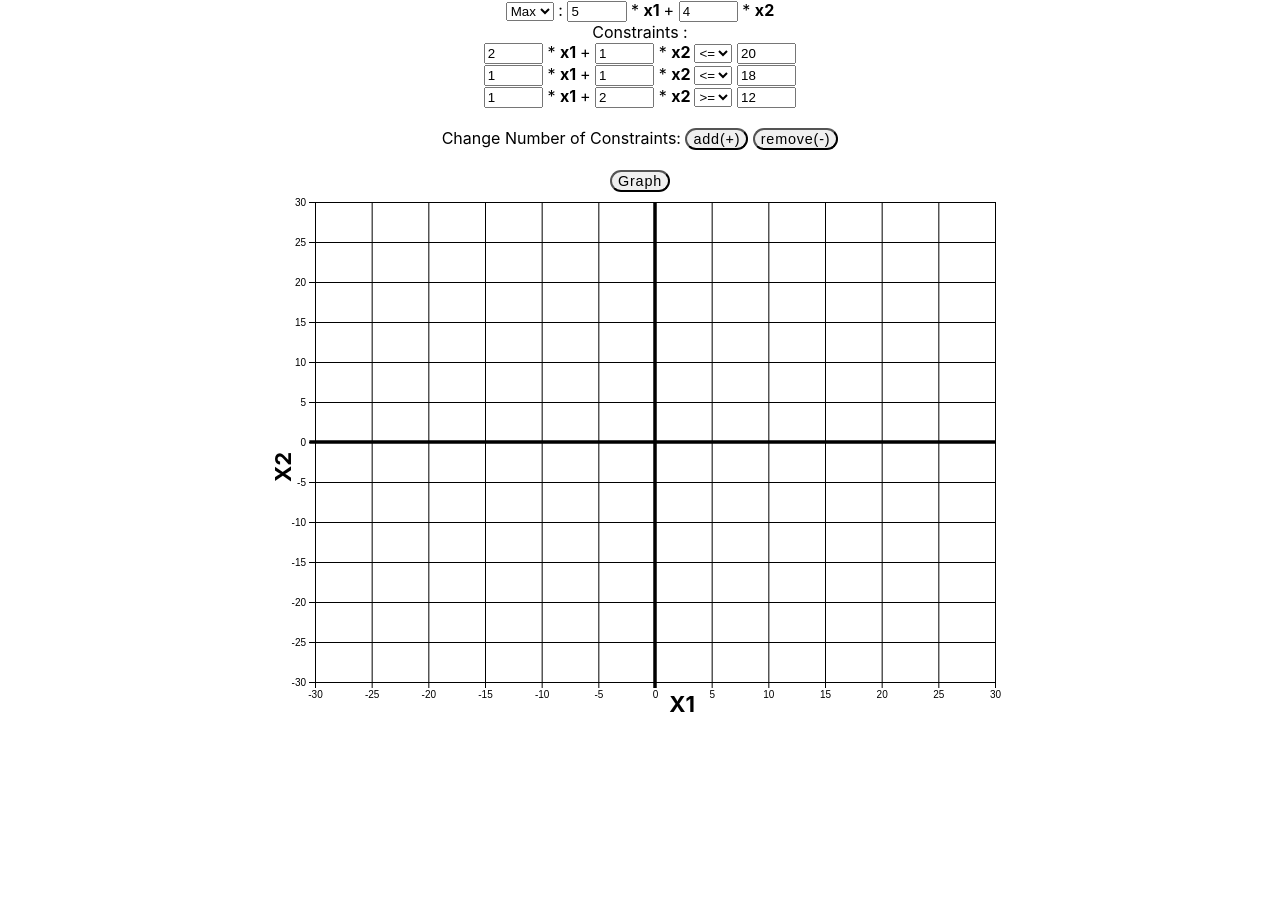
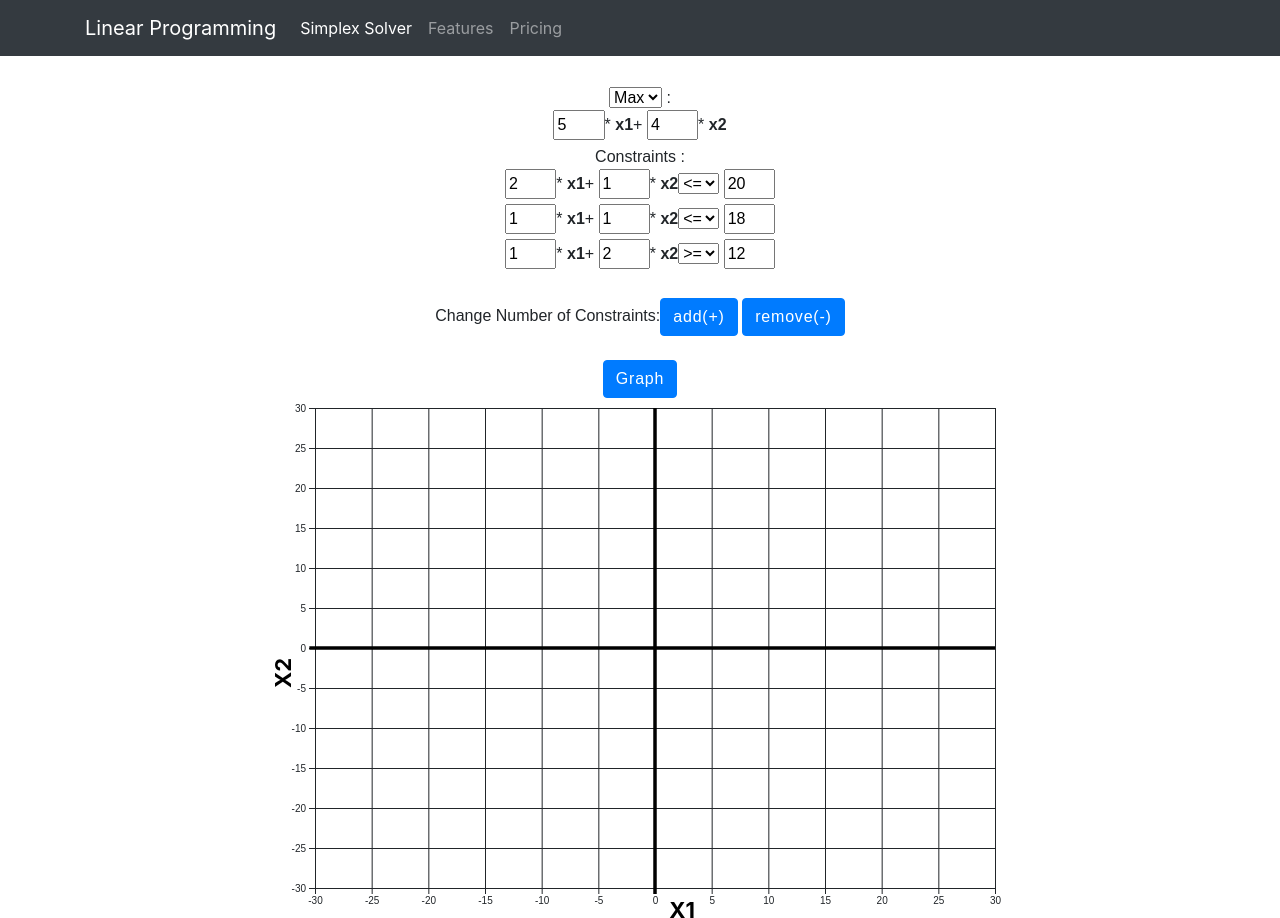
Before and after one commit to samkim130/SimplexVisualizer, a React (Create React App) app: page / in a window 1280 px wide. Before the commit the page ends 800 px from the top, so only its background shows below. Built offline with nearby package versions, Linux system fonts and the light colour scheme.

Commit message:
incorporating hooks and useContext

```diff
--- a/package.json
+++ b/package.json
@@ -4,10 +4,12 @@
   "private": true,
   "dependencies": {
     "@testing-library/user-event": "^7.2.1",
-    "bootstrap": "^4.5.2",
+    "boostrap": "^2.0.0",
+    "bootstrap": "^4.5.3",
     "d3": "5.16.0",
     "d3-scale": "3.2.1",
     "eslint-plugin-react-hooks": "^4.1.2",
+    "jquery": "^3.5.1",
     "p5": "^1.1.9",
     "react": "^16.13.1",
     "react-addons-test-utils": "^15.6.2",
--- a/src/App.css
+++ b/src/App.css
@@ -1,4 +1,5 @@
 .App {
+  padding-top: 30px;
   text-align: center;
 }
 
--- a/src/App.js
+++ b/src/App.js
@@ -1,9 +1,11 @@
 import React from "react";
 import "./App.css";
 import EquationInput from "./InputInformation/EquationInput.jsx";
+import { EquationInputFunction } from "./InputInformation/InputHook.jsx";
+import InputContextProvider from "./InputInformation/InputContextProvider.jsx";
+import Navbar from "./Navbar.jsx";
 //import P5Component from './p5Components/P5Component.jsx';
 //import BarChart from './d3Components/BarChart.jsx';
-
 
 function App() {
   /*
@@ -18,9 +20,12 @@ function App() {
   }, []);
 */
   return (
-    <div className="App">
-      <EquationInput></EquationInput>
-    </div>
+    <InputContextProvider>
+      <Navbar/>
+      <div className="App">
+        <EquationInputFunction></EquationInputFunction>
+      </div>
+    </InputContextProvider>
   );
 }
 
--- a/src/InputInformation/EquationInput.css
+++ b/src/InputInformation/EquationInput.css
@@ -3,8 +3,11 @@ input {
 }
 
 .btn {
-  font-size: 0.9rem;
+  font-size: 0.1rem;
   letter-spacing: 0.05rem;
-  /*padding: 0.75rem 1rem;*/
+  padding: 0.1rem 0rem;
   border-radius: 2rem;
 }
+.top{
+  font-family: "Arial";
+}
--- a/src/InputInformation/Form.jsx
+++ b/src/InputInformation/Form.jsx
@@ -1,18 +1,15 @@
-import React, {useContext} from "react";
-import {InputContext} from "./InputContext.jsx";
+import React, { useContext } from "react";
+import { ModelDataContext } from "./InputContextProvider.jsx";
 
 /**
  *
- * @param {*} objCoef
- * @param {*} numVar
  * @param {*} handleNumberChange
  */
-export const ObjFunc = (props) => {
-  const { objCoef, numVar, handleNumberChange } = props;
-
+export const ObjFunc = ({ handleCoeffChange }) => {
+  const [modelData, setModelData] = useContext(ModelDataContext);
   return (
     <div>
-      {objCoef.map((coeff, i) => {
+      {modelData.objCoef.map((coeff, i) => {
         const objOut = [];
         objOut.push(
           <input
@@ -20,7 +17,7 @@ export const ObjFunc = (props) => {
             type="text"
             id={`x-${i + 1}`}
             value={coeff}
-            onChange={handleNumberChange}
+            onChange={handleCoeffChange}
           />
         );
         objOut.push(
@@ -29,31 +26,14 @@ export const ObjFunc = (props) => {
             <b>x{i + 1} </b>
           </label>
         );
-        if (i + 1 < numVar) objOut.push("+ ");
+        if (i + 1 < modelData.numVar) objOut.push("+ ");
         return objOut;
       })}
     </div>
   );
 };
 
-/**
- *
- * @param {*} constCoef
- * @param {*} constRHS
- * @param {*} numConst
- * @param {*} numVar
- * @param {*} handleNumberChange
- */
-const ConstraintLHS = (props) => {
-  const {
-    constArray,
-    constType,
-    constRHS,
-    numVar,
-    handleNumberChange,
-    handleConstTypeChange,
-  } = props;
-
+const ConstraintLHS = ({ constArray, numVar, j, handleCoeffChange }) => {
   return constArray.map((coeff, i) => {
     const varOut = [];
     varOut.push(
@@ -62,7 +42,7 @@ const ConstraintLHS = (props) => {
         type="text"
         id={`xc-${i + 1}-${j + 1}`}
         value={coeff}
-        onChange={handleNumberChange}
+        onChange={handleCoeffChange}
       />
     );
     varOut.push(
@@ -79,15 +59,21 @@ const ConstraintLHS = (props) => {
   });
 };
 
-export const ConstFunc=(props)=>{
-    return constCoef.map((constArray, j) => {
+export const ConstFunc = ({ handleCoeffChange, handleConstTypeChange }) => {
+  const [modelData, setModelData] = useContext(ModelDataContext);
+  return modelData.constCoef.map((constArray, j) => {
     return (
       <div key={`constraint-${j}`}>
-            <ConstraintLHS></ConstraintLHS>
+        <ConstraintLHS
+          constArray={constArray}
+          numVar={modelData.numVar}
+          j={j}
+          handleCoeffChange={handleCoeffChange}
+        ></ConstraintLHS>
         <select
           name={`ctype-${j + 1}`}
           id={`ctype-${j + 1}`}
-              value={constType[j]}
+          value={modelData.constType[j]}
           onChange={handleConstTypeChange}
         >
           <option value="less">{`<=`}</option>
@@ -98,8 +84,8 @@ export const ConstFunc=(props)=>{
           key={`input-rhs-${j + 1}`}
           type="text"
           id={`rhs-${j + 1}`}
-              value={constRHS[j]}
-              onChange={handleNumberChange}
+          value={modelData.constRHS[j]}
+          onChange={handleCoeffChange}
         />
       </div>
     );
--- /dev/null
+++ b/src/InputInformation/InputContextProvider.jsx
@@ -0,0 +1,112 @@
+import React, { useState, useEffect, createContext } from "react";
+
+const defaultObjC = [5, 4];
+const defaultConstC = [
+  [2, 1],
+  [1, 1],
+  [1, 2],
+];
+const defaultConstType = ["less", "less", "great"];
+const defaultConstRHS = [20, 18, 12];
+const testDefaultMD = {
+  numVar: 2,
+  numConst: 3,
+  obj: "maximize",
+  objCoef: defaultObjC,
+  constCoef: defaultConstC,
+  constType: defaultConstType,
+  constRHS: defaultConstRHS,
+};
+const NUMVAR = 2;
+const NUMCONST = 3;
+
+export const ModelDataContext = createContext();
+export const GraphInfoContext = createContext();
+export const ModelResultContext = createContext();
+
+const InputContextProvider = ({ children }) => {
+  //define useStates
+  const [modelData, setModelData] = useState({
+    numVar: NUMVAR,
+    numConst: NUMCONST,
+    obj: "maximize",
+    objCoef: initObjFunc(NUMVAR),
+    constCoef: initConstFunc(NUMVAR,NUMCONST),
+    constType: initConstType(NUMCONST),
+    constRHS: initObjFunc(NUMCONST),
+  });
+  const [graphInfo, setGraphInfo] = useState({
+    graphReady: false, //false if
+    intersections: [], //contains intersections calculated from backend
+    solutionExists: true, //true unless there are no valid regions
+    updateSolutionExists: null, //
+  });
+  const [modelResult, setModelResult] = useState({
+    problemSolved: false, //
+    augmentedModel: null, //
+    iteratedSol: [], //
+  });
+
+  useEffect(() => {
+    const triggerSolDNE=()=> {
+      console.log("solution does not exist!!!!");
+      setGraphInfo((g) => ({
+        ...g,
+        solutionExists: true,
+      }));
+    };
+    //only called once in mounting
+    setGraphInfo((g) => ({
+      ...g,
+      updateSolutionExists: triggerSolDNE,
+    }));
+    //test model data- will be omitted after everything runs smoothly
+    setModelData(testDefaultMD);
+  }, []);
+
+  return (
+    <ModelDataContext.Provider value={[modelData, setModelData]}>
+      <GraphInfoContext.Provider value={[graphInfo, setGraphInfo]}>
+        <ModelResultContext.Provider value={[modelData, setModelData]}>
+          {children}
+        </ModelResultContext.Provider>
+      </GraphInfoContext.Provider>
+    </ModelDataContext.Provider>
+  );
+};
+
+export default InputContextProvider;
+
+
+/**
+ * initialize Objective Function Coefficients (also called by other functions since this serves a simple purpose)
+ * @param {*} numVar
+ */
+export const initObjFunc = (numVar) => {
+  const coeffs = [];
+  for (let i = 0; i < numVar; i++) coeffs.push("");
+  return coeffs;
+};
+
+/**
+ * initialize Constraint Function Coefficients
+ * @param {*} numVar
+ */
+const initConstFunc = (numVar, numConst) => {
+  const constC = [];
+  for (let j = 0; j < numConst; j++) constC.push(initObjFunc(numVar));
+  return constC;
+};
+
+/**
+ * initialize Constraint Function Types
+ * less than equal to is "less"
+ * equal to is "equal"
+ * greater than equal to is "great"
+ * @param {*} numVar
+ */
+const initConstType = (numConst) => {
+  const constT = [];
+  for (let j = 0; j < numConst; j++) constT.push("less");
+  return constT;
+};
--- a/src/InputInformation/InputHook.jsx
+++ b/src/InputInformation/InputHook.jsx
@@ -1,58 +1,20 @@
-import React, { useState, useEffect } from "react";
-//import ... from "../d3Components/TwoVarGraph.jsx";
+import React, { useState, useEffect, useContext } from "react";
+import D3Component from "../d3Components/D3Component.jsx";
 import "./EquationInput.css";
+import { ObjFunc, ConstFunc } from "./Form.jsx";
+import InputContextProvider, {
+  ModelDataContext,
+  GraphInfoContext,
+  ModelResultContext,
+  initObjFunc,
+} from "./InputContextProvider.jsx";
 
-const defaultObjC = [5, 4];
-const defaultConstC = [
-  [2, 1],
-  [1, 1],
-  [1, 2],
-];
-const defaultConstType = ["less", "less", "great"];
-const defaultConstRHS = [20, 18, 12];
-const testDefaultMD = {
-  numVar: 2,
-  numConst: 3,
-  obj: "maximize",
-  objCoef: defaultObjC,
-  constCoef: defaultConstC,
-  constType: defaultConstType,
-  constRHS: defaultConstRHS,
-};
-//not used yet
-const NUMVAR = 2;
-const NUMCONST = 3;
-
-export const EquationInput=()=>{
+export const EquationInputFunction = () => {
   //define useStates
-  const [modelData, setModelData] = useState(testDefaultMD);
-  /*
-  const [modelData, setModelData] = useState({
-    numVar: NUMVAR,
-    numConst: NUMCONST,
-    obj: "maximize",
-    objCoef: initObjFunc(NUMVAR),
-    constCoef: initConstFunc(NUMVAR,NUMCONST),
-    constType: initConstType(NUMCONST),
-    constRHS: initObjFunc(NUMCONST),
-  });
-
-   */
-  const [graphInfo, setGraphInfo] = useState({
-    graphReady: false, //false if
-    intersections: [], //contains intersections calculated from backend
-    solutionExists: true, //true unless there are no valid regions
-    updateSolutionExists: triggerSolDNE(), //
-  });
+  const [modelData, setModelData] = useContext(ModelDataContext);
+  const [graphInfo, setGraphInfo] = useContext(GraphInfoContext);
+  const [modelResult, setModelResult] = useContext(ModelResultContext);
   const [modelValid, setModelValidity] = useState(false);
-  const [modelResult, setModelResult] = useState({
-    problemSolved: false, //
-    augmentedModel: null, //
-    iteratedSol: [], //
-  });
-
-  //define useEffects
-  useEffect(() => {});
 
   /* change Model State *********************************************/
   function addVar() {
@@ -95,7 +57,7 @@ export const EquationInput=()=>{
     //make changes
     constCoef.push(initObjFunc(numVar));
     constType.push("less");
-    constRHS.push(0);
+    constRHS.push("");
 
     //set States
     setModelData({
@@ -173,10 +135,11 @@ export const EquationInput=()=>{
   function handleConstTypeChange(e) {
     const { constType } = modelData;
     const index = parseInt(e.target.id.substring(6));
-    constType[index - 1] = Number(e.target.value);
+    constType[index - 1] = e.target.value;
 
     setModelData({
       ...modelData,
+      constType: constType,
     });
     resetGraph();
 
@@ -190,14 +153,6 @@ export const EquationInput=()=>{
       solutionExists: true,
     });
     setModelValidity(false);
-  }
-  //this is going to cause an issue
-  function triggerSolDNE() {
-    console.log("solution does not exist!!!!");
-    setGraphInfo({
-      ...graphInfo,
-      solutionExists: false,
-    });
   }
   /******************************************************************/
 
@@ -286,18 +241,14 @@ export const EquationInput=()=>{
             <option value="minimize">Min</option>
           </select>
           {` :  `}
-          {objFunc(modelData.objCoef, modelData.numVar, handleCoeffChange)}
+          <ObjFunc handleCoeffChange={handleCoeffChange} />
         </div>
         <div className="constraints">
           Constraints :<br></br>
-          {constraints(
-            modelData.constCoef,
-            modelData.constType,
-            modelData.constRHS,
-            modelData.numVar,
-            handleCoeffChange,
-            handleConstTypeChange
-          )}
+          <ConstFunc
+            handleCoeffChange={handleCoeffChange}
+            handleConstTypeChange={handleConstTypeChange}
+          />
         </div>
         <br></br>
         <label>Change Number of Constraints: </label>
@@ -315,10 +266,7 @@ export const EquationInput=()=>{
             modelValid ? (
               ""
             ) : (
-              <button
-                className="btn btn-primary"
-                onClick={solveModel}
-              >
+              <button className="btn btn-primary" onClick={solveModel}>
                 Solve
               </button>
             )
@@ -356,131 +304,6 @@ export const EquationInput=()=>{
       </div>
     </div>
   );
-}
-
-/**
- * initialize Objective Function Coefficients (also called by other functions since this serves a simple purpose)
- * @param {*} numVar
- */
-const initObjFunc = (numVar) => {
-  const coeffs = [];
-  for (let i = 0; i < numVar; i++) coeffs.push("");
-  return coeffs;
-};
-
-/**
- * initialize Constraint Function Coefficients
- * @param {*} numVar
- */
-const initConstFunc = (numVar, numConst) => {
-  const constC = [];
-  for (let j = 0; j < numConst; j++) constC.push(initObjFunc(numVar));
-  return constC;
-};
-
-/**
- * initialize Constraint Function Types
- * less than equal to is "less"
- * equal to is "equal"
- * greater than equal to is "great"
- * @param {*} numVar
- */
-const initConstType = (numConst) => {
-  const constT = [];
-  for (let j = 0; j < numConst; j++) constT.push("less");
-  return constT;
-};
-/**
- *
- * @param {*} objCoef
- * @param {*} numVar
- * @param {*} handleNumberChange
- */
-const objFunc = (objCoef, numVar, handleNumberChange) => {
-  return objCoef.map((coeff, i) => {
-    const objOut = [];
-    objOut.push(
-      <input
-        key={`input-x-${i + 1}`}
-        type="text"
-        id={`x-${i + 1}`}
-        value={coeff}
-        onChange={handleNumberChange}
-      />
-    );
-    objOut.push(
-      <label key={`label-x-${i + 1}`} htmlFor={`x-${i + 1}`}>
-        {` * `}
-        <b>x{i + 1} </b>
-      </label>
-    );
-    if (i + 1 < numVar) objOut.push("+ ");
-    return objOut;
-  });
-};
-
-/**
- *
- * @param {*} constCoef
- * @param {*} constRHS
- * @param {*} numConst
- * @param {*} numVar
- * @param {*} handleNumberChange
- */
-const constraints = (
-  constCoef,
-  constType,
-  constRHS,
-  numVar,
-  handleNumberChange,
-  handleConstTypeChange
-) => {
-  return constCoef.map((constArray, j) => {
-    return (
-      <div key={`constraint-${j}`}>
-        {constArray.map((coeff, i) => {
-          const varOut = [];
-          varOut.push(
-            <input
-              key={`input-xc-${i + 1}-${j + 1}`}
-              type="text"
-              id={`xc-${i + 1}-${j + 1}`}
-              value={coeff}
-              onChange={handleNumberChange}
-            />
-          );
-          varOut.push(
-            <label
-              key={`label-xc-${i + 1}-${j + 1}`}
-              htmlFor={`xc-${i + 1}-${j + 1}`}
-            >
-              {` * `}
-              <b>x{i + 1} </b>
-            </label>
-          );
-          if (i + 1 < numVar) varOut.push("+ ");
-          return varOut;
-        })}
-        <select
-          name={`ctype-${j + 1}`}
-          id={`ctype-${j + 1}`}
-          value={constType[j]}
-          onChange={handleConstTypeChange}
-        >
-          <option value="less">{`<=`}</option>
-          <option value="equal">{`=`}</option>
-          <option value="great">{`>=`}</option>
-        </select>{" "}
-        <input
-          key={`input-rhs-${j + 1}`}
-          type="text"
-          id={`rhs-${j + 1}`}
-          value={constRHS[j]}
-          onChange={handleNumberChange}
-        />
-      </div>
-    );
-  });
 };
 
 /**
--- /dev/null
+++ b/src/Navbar.jsx
@@ -0,0 +1,73 @@
+import React, { useContext } from "react";
+import "bootstrap/dist/css/bootstrap.min.css";
+import {
+  ModelDataContext,
+  GraphInfoContext,
+  ModelResultContext,
+} from "./InputInformation/InputContextProvider.jsx";
+
+const Navbar = () => {
+  return (
+    <nav className="navbar navbar-expand-lg navbar-dark bg-dark">
+      <div className="container">
+        <a className="navbar-brand">Linear Programming</a>
+        <button
+          className="navbar-toggler"
+          type="button"
+          data-toggle="collapse"
+          data-target="#navbarNavDropdown"
+          aria-controls="navbarNavDropdown"
+          aria-expanded="false"
+          aria-label="Toggle navigation"
+        >
+          <span className="navbar-toggler-icon"></span>
+        </button>
+        <div className="collapse navbar-collapse" id="navbarNavDropdown">
+          <ul className="navbar-nav">
+            <li className="nav-item active">
+              <a className="nav-link" href="#">
+                Simplex Solver <span className="sr-only">(current)</span>
+              </a>
+            </li>
+            <li className="nav-item">
+              <a className="nav-link" href="#">
+                Features
+              </a>
+            </li>
+            <li className="nav-item">
+              <a className="nav-link" href="#">
+                Pricing
+              </a>
+            </li>
+            {/*<li className="nav-item dropdown">
+            <a
+              className="nav-link dropdown-toggle"
+              href="#"
+              id="navbarDropdownMenuLink"
+              role="button"
+              data-toggle="dropdown"
+              aria-haspopup="true"
+              aria-expanded="false"
+            >
+              Dropdown link
+            </a>
+            <div className="dropdown-menu" aria-labelledby="navbarDropdownMenuLink">
+              <a className="dropdown-item" href="#">
+                Action
+              </a>
+              <a className="dropdown-item" href="#">
+                Another action
+              </a>
+              <a className="dropdown-item" href="#">
+                Something else here
+              </a>
+            </div>
+          </li>*/}
+          </ul>
+        </div>
+      </div>
+    </nav>
+  );
+};
+
+export default Navbar;
```
Also changed, not shown: src/InputInformation/InputContext.jsx (deleted, +0 -11 lines), 1 other file (tests, documents, lock files or other folders). Lines whose indentation alone changed are shown as unchanged.
